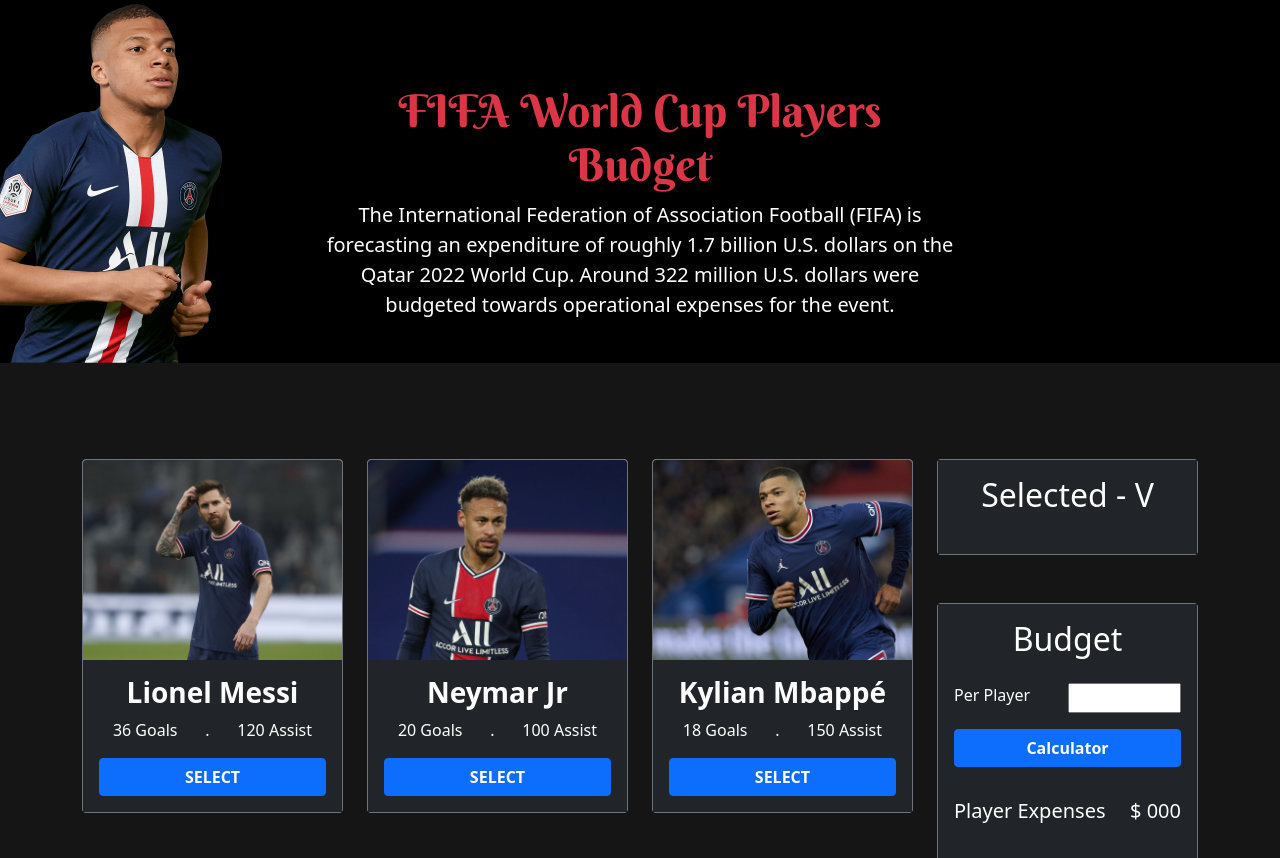
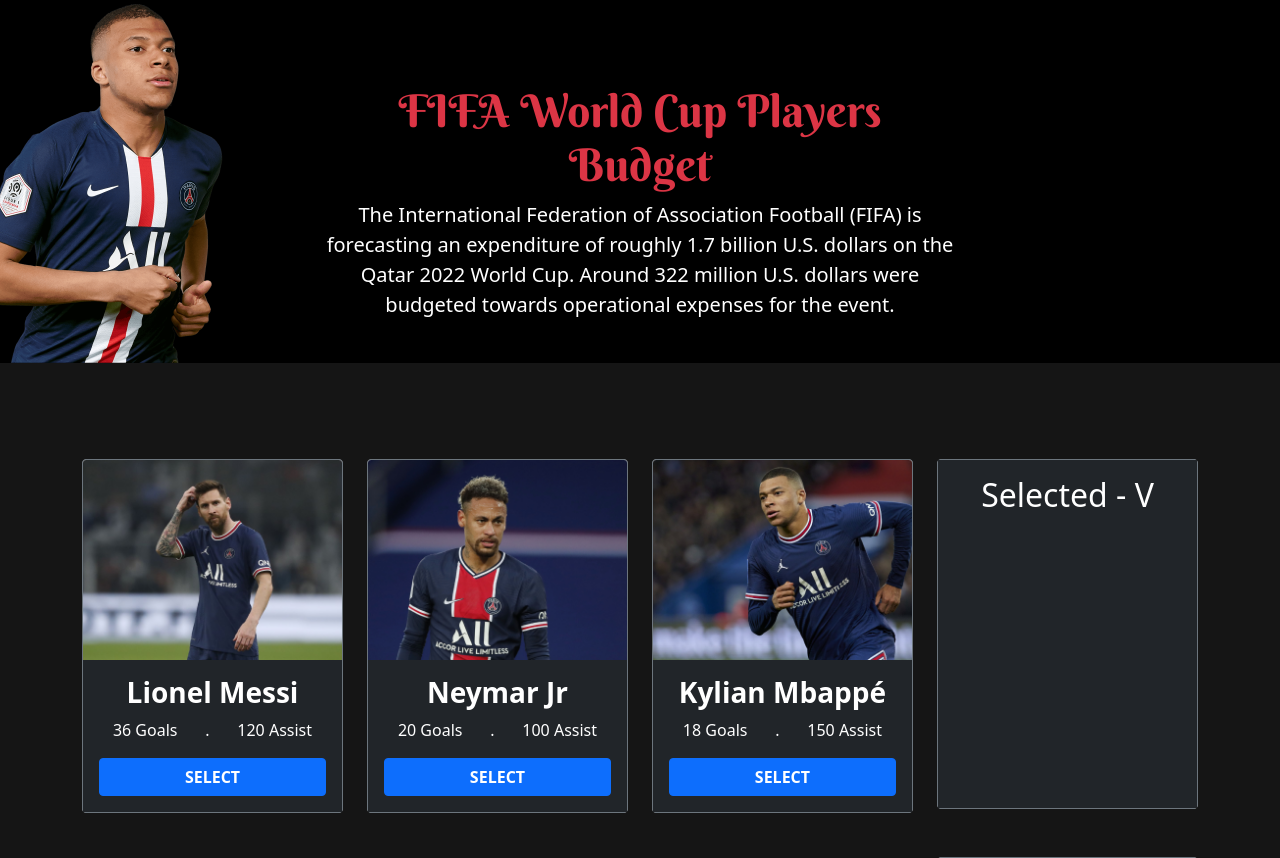
Before and after one commit to sauravmondal24/FIFA-World-Cup-Players-Budget, a plain HTML site: page index.html in a window 1280 px wide. Shown: the part 36-894 px from the top of the page. Drawn offline with nearby package versions, Linux system fonts and the light colour scheme.

Commit message:
Finally Project Done

```diff
--- a/index.html
+++ b/index.html
@@ -241,6 +241,7 @@
 						<div class="col-md-12 mb-5">
 							<div
 								class="card border border-secondary text-white text-center gx-2"
+								style="height: 350px"
 							>
 								<div class="card-head pt-3 bg-dark">
 									<h2>Selected - V</h2>
```
